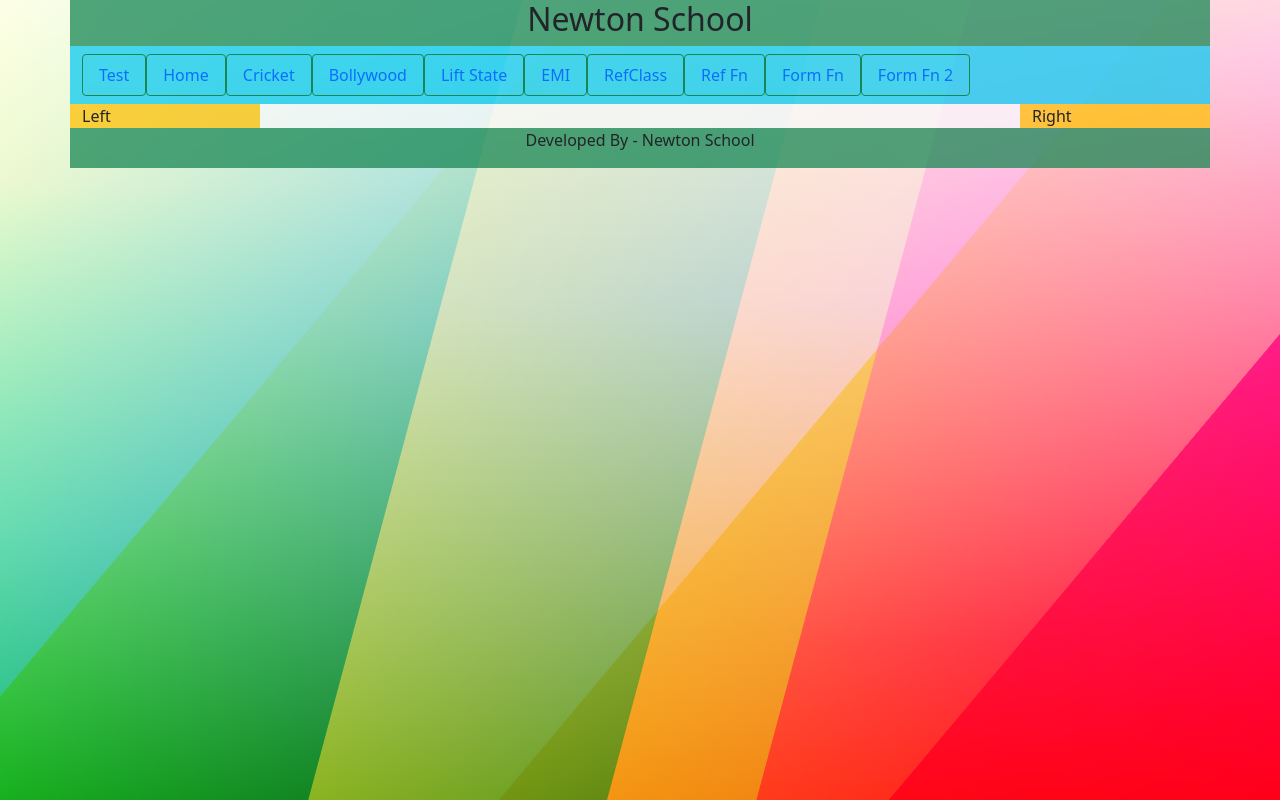
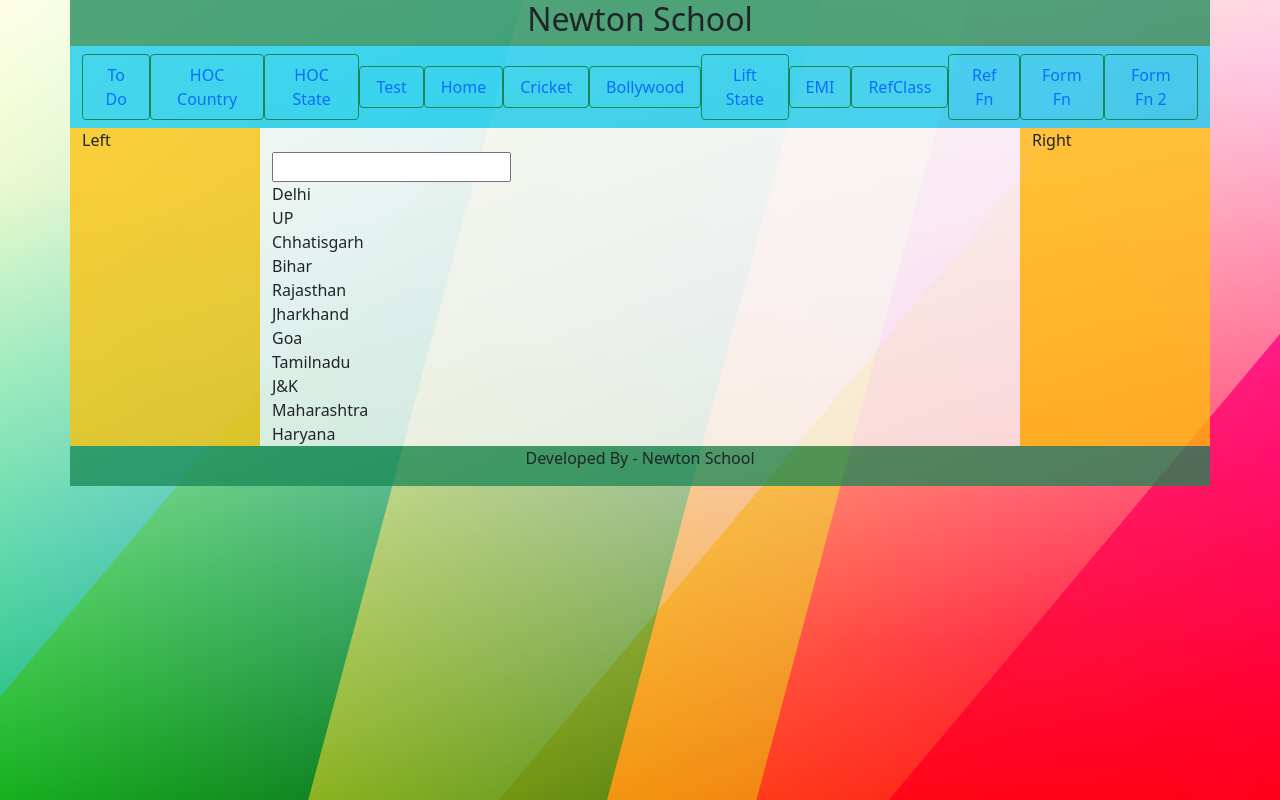
Before and after one commit to himadameen/react_practice, a React (Create React App) app: page /hocstate in a window 1280 px wide. Built offline with nearby package versions, Linux system fonts and the light colour scheme.

Commit message:
13th May 2022 - Session

```diff
--- a/src/App.js
+++ b/src/App.js
@@ -13,6 +13,9 @@ import RefClass from './RefClass';
 import RefFn from './RefFn';
 import FormFn from './FormFn';
 import FormFnValidation from './FormFnValidation';
+import HOC_Country from './hoc/HOC_Country';
+import HOC_State from './hoc/HOC_State';
+import ToDo from './ToDo';
 
 import Header from './common/Header';
 import Menubar from './common/Menubar';
@@ -40,6 +43,9 @@ function App() {
               <Route path='/reffn' element={<RefFn/>}/>
               <Route path='/formfn' element={<FormFn/>}/>
               <Route path='/formfn2' element={<FormFnValidation/>}/>
+              <Route path='/hoccountry' element={<HOC_Country/>}/>
+              <Route path='/hocstate' element={<HOC_State/>}/>
+              <Route path='/todo' element={<ToDo />}/>
             </Routes>
           </div>
           <Right/>
--- /dev/null
+++ b/src/ToDo.js
@@ -0,0 +1,31 @@
+import React, { useEffect, useState } from 'react';
+
+const ToDo = () => {
+    const [tempInput, setTempInput] = useState('');
+    const [todolist, setTodolist] = useState([]);
+
+    const handleChange = (event) => {
+        console.log('user has typed - ', event.target.value);
+        setTempInput(event.target.value);
+    }
+    const handleSubmit = () => {
+        setTodolist([...todolist, tempInput]);
+        setTempInput('');
+    }
+
+    useEffect(()=> {
+        console.log(todolist);
+    })
+
+    return(
+        <>
+            <input type="text" value={tempInput} onChange={handleChange}/>
+            <button onClick={handleSubmit}>Add</button>
+            {todolist && todolist.map((item, index) => (
+                <div key={item + index}>{item}</div>
+            ))}
+        </>
+    )
+}
+
+export default ToDo;
--- a/src/common/Menubar.js
+++ b/src/common/Menubar.js
@@ -8,6 +8,9 @@ const Menubar = ()=>{
             <div className='row bg-info bg-opacity-75'>
             <div className='col-12 text-center'>
                 <Navbar>
+                    <Link to='/todo' className='nav-link btn btn-outline-success'>To Do</Link>
+                    <Link to='/hoccountry' className='nav-link btn btn-outline-success'>HOC Country</Link>
+                    <Link to='/hocstate' className='nav-link btn btn-outline-success'>HOC State</Link>
                     <Link to='/test' className='nav-link btn btn-outline-success'>Test</Link>
                     <Link to='/home' className='nav-link btn btn-outline-success'>Home</Link>
                     <Link to='/cricket' className='nav-link btn btn-outline-success'>Cricket</Link>
--- /dev/null
+++ b/src/hoc/HOC_Country.js
@@ -0,0 +1,22 @@
+import React from 'react';
+import withFilter from './withFilter';
+
+const country_list = ['India', 'USA', 'Ukraine', 'Nepal', 'Sri Lanka', 'Pakistan', 'UK', 'Poland', 'UAE'];
+
+class HOC_Country extends React.Component {
+    constructor(props) {
+        super(props);
+    }
+
+    render () {
+        return(
+            <>
+            {this.props.list && this.props.list.map((item) => (
+                <div>{item}</div>
+            ))}
+            </>
+        )
+    }
+}
+
+export default withFilter(HOC_Country, country_list);
--- /dev/null
+++ b/src/hoc/HOC_State.js
@@ -0,0 +1,16 @@
+import React from 'react';
+import withFilter from './withFilter';
+
+const state_list = ['Delhi', 'UP', 'Chhatisgarh', 'Bihar', 'Rajasthan', 'Jharkhand', 'Goa', 'Tamilnadu', 'J&K', 'Maharashtra', 'Haryana']
+
+const HOC_State = (props) => {
+    return(
+        <>
+        {props.list && props.list.map((item) => (
+            <div>{item}</div>
+        ))}
+        </>
+    )
+}
+
+export default withFilter(HOC_State, state_list);
--- /dev/null
+++ b/src/hoc/withFilter.js
@@ -0,0 +1,38 @@
+import React from "react";
+
+const withFilter  = (InputComponent, data) => {
+    class OutputComponent extends React.Component {
+        constructor(props) {
+            super();
+            this.state = {
+                tempinput: '',
+                orglist: data,
+                filterlist: data,
+            }
+        }
+        filterFunc = (event) => {
+            console.log('inside filter fn...', event.target.value);
+            let tempArr = this.state.orglist.filter((item) => {
+                return item.toLowerCase().indexOf(event.target.value.toLowerCase()) >= 0;
+            });
+            this.setState({
+                filterlist: tempArr,
+                tempinput: event.target.value,
+                orglist: this.state.orglist
+            })
+        }
+        render() {
+            return(
+                <>
+                <br></br>
+                <input type="text" onChange={(e) => this.filterFunc(e)}/>
+                <InputComponent list={this.state.filterlist}/>
+                </>
+            )
+
+        }
+    }
+    return OutputComponent;
+}
+
+export default withFilter;
```
